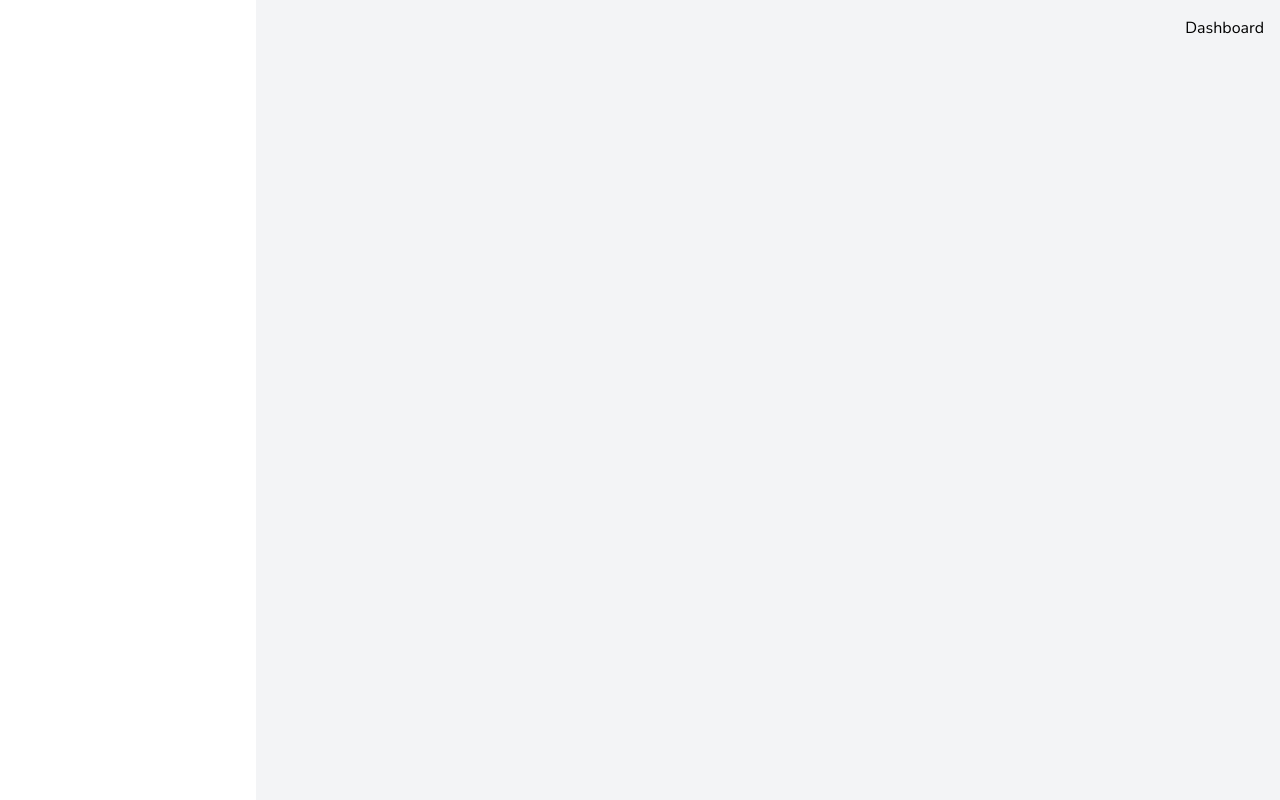
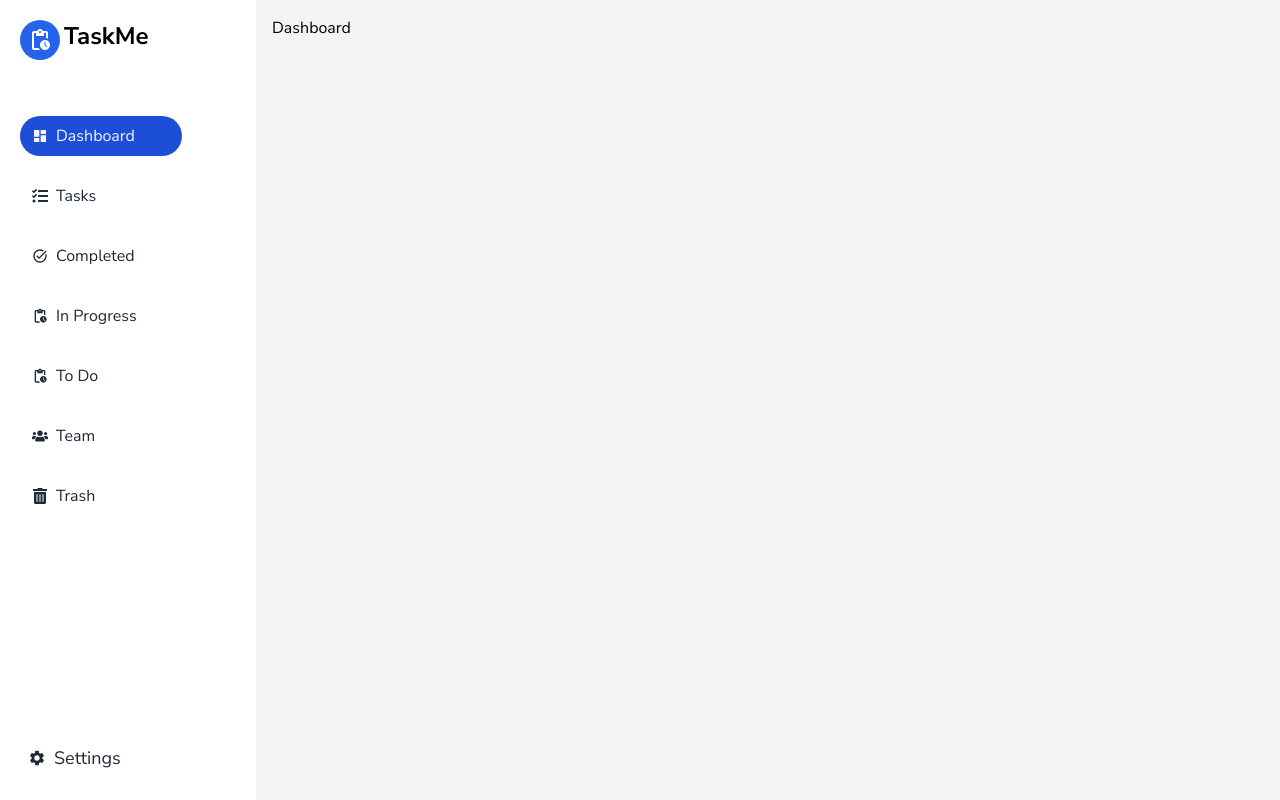
Before and after one commit to irushiuk/Task_Manager, a React (Vite) app in the folder Frontend/: page /dashboard in a window 1280 px wide. Built offline with nearby package versions, Linux system fonts and the light colour scheme; sample sign-in values are in the browser's storage.

Commit message:
Sidebar in dashboard

```diff
--- a/Frontend/src/App.jsx
+++ b/Frontend/src/App.jsx
@@ -7,6 +7,7 @@
 import Trash from './Pages/Trash';
 import Users from './Pages/Users';
 import { useSelector } from 'react-redux';
+import Sidebar from './Components/Sidebar';
 
 function Layout() {
   const {user} = useSelector((state) => state.auth);
@@ -15,16 +16,15 @@
   return user ?(
     <div className='w-full h-screen flex flex-col md:flex-row'>
       <div className='w-1/5 h-screen bg-white sticky top-0 hidden md:block'>
-      {/* <Sidebar /> */}
+      <Sidebar />
       </div>
       {/* <MobileSidebar /> */}
       <div className="flex-1 overflow-y-auto">
         {/* <Navbar /> */}
+        <div className='p-4 2xl:px-10'>
+        <Outlet />
+        </div>
       </div>
-      <div className='p-4 2xl:px-10'>
-        <Outlet />
-      </div>
-
     </div>
   ):(
     <Navigate to="/log-in" state={{from: location}} replace/>
@@ -36,7 +36,7 @@
     <main className='w-full min-h-screen bg-[#f3f4f6]'>
       <Routes>
         <Route element={<Layout />}>
-          <Route index path="/" element={<Navigate to="/dashboard" />} />
+          <Route path="/" element={<Navigate to="/dashboard" />} />
           <Route path="/dashboard" element={<Dashboard />} />
           <Route path="/tasks" element={<Tasks />} />
           <Route path="/completed/:status" element={<Tasks />} />
--- /dev/null
+++ b/Frontend/src/Components/Sidebar.jsx
@@ -0,0 +1,108 @@
+import React from 'react';
+import { FaTasks, FaTrashAlt, FaUsers } from "react-icons/fa";
+import {
+    MdDashboard,
+    MdOutlinePendingActions,
+    MdTaskAlt,
+    MdSettings
+} from "react-icons/md";
+import { useDispatch, useSelector } from 'react-redux';
+import { useLocation, Link } from 'react-router-dom';
+import { setOpenSidebar } from '../redux/slices/authSlice';
+import clsx from 'clsx';
+
+const linkData = [
+    {
+        label: "Dashboard",
+        link: "dashboard",
+        icon: <MdDashboard />,
+    },
+    {
+        label: "Tasks",
+        link: "tasks",
+        icon: <FaTasks />,
+    },
+    {
+        label: "Completed",
+        link: "completed/completed",
+        icon: <MdTaskAlt />,
+    },
+    {
+        label: "In Progress",
+        link: "in-progress/in progress",
+        icon: <MdOutlinePendingActions />,
+    },
+    {
+        label: "To Do",
+        link: "todo/todo",
+        icon: <MdOutlinePendingActions />,
+    },
+    {
+        label: "Team",
+        link: "team",
+        icon: <FaUsers />,
+    },
+    {
+        label: "Trash",
+        link: "trashed",
+        icon: <FaTrashAlt />,
+    },
+];
+const Sidebar = () => {
+    const { user } = useSelector((state) => state.auth);
+    const location = useLocation();
+    const dispatch = useDispatch();
+    const path = location.pathname.split("/")[1];
+    const sidebarLinks = user?.isAdmin ? linkData : linkData.slice(0, 5);
+    const closeSidebar = () => {
+        dispatch(setOpenSidebar(false));
+    };
+    const NavLink = ({ el }) => {
+        return (
+            <Link
+                to={el.link}
+                onClick={closeSidebar}
+                className={
+                    clsx(
+                        "w-full lg:w-3/4 flex gap-2 px-3 py-2 rounded-full items-center text-gray-800 text-base hover:bg-[#2564ed2d]",
+                        path === el.link.split("/")[0]
+                        ? "bg-blue-700 text-neutral-100"
+                        : ""
+                    )
+                }
+            >
+                {el.icon}
+                <span className="hover:text-[#2564ed]">
+                    {el.label}
+                </span>
+            </Link>
+        );
+    };
+    return (
+        <div className='w-full h-full flex flex-col gap-6 p-5'>
+            <h1 className="flex gap-1 item-center">
+                <p className='bg-blue-600 p-2 rounded-full'>
+                    <MdOutlinePendingActions className='text-white text-2xl fonr-black' />
+                </p>
+                <span className='text-2xl font-bold text-black'>
+                    TaskMe
+                </span>
+            </h1>
+            <div className="flex-1 flex flex-col gap-y-5 py-8">
+                {
+                    sidebarLinks.map((link) => (
+                        <NavLink el={link} key={link.label} />
+                    ))
+                }
+            </div>
+            <div className=''>
+                <button className='w-full flex gap-2 p-2 items-center text-lg text-gray-800'>
+                <MdSettings />
+                <span>Settings</span>
+                </button>
+            </div>
+        </div>
+    )
+}
+
+export default Sidebar
```
